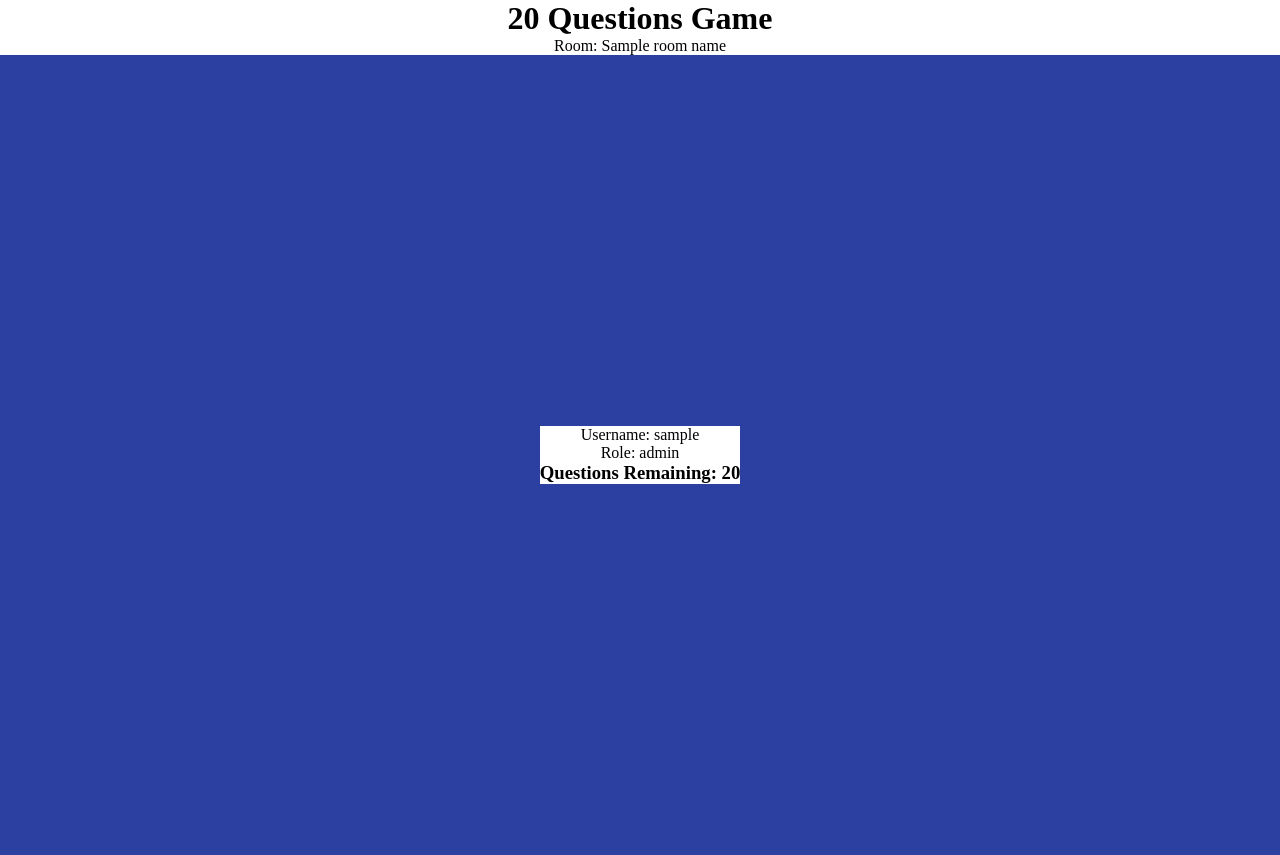
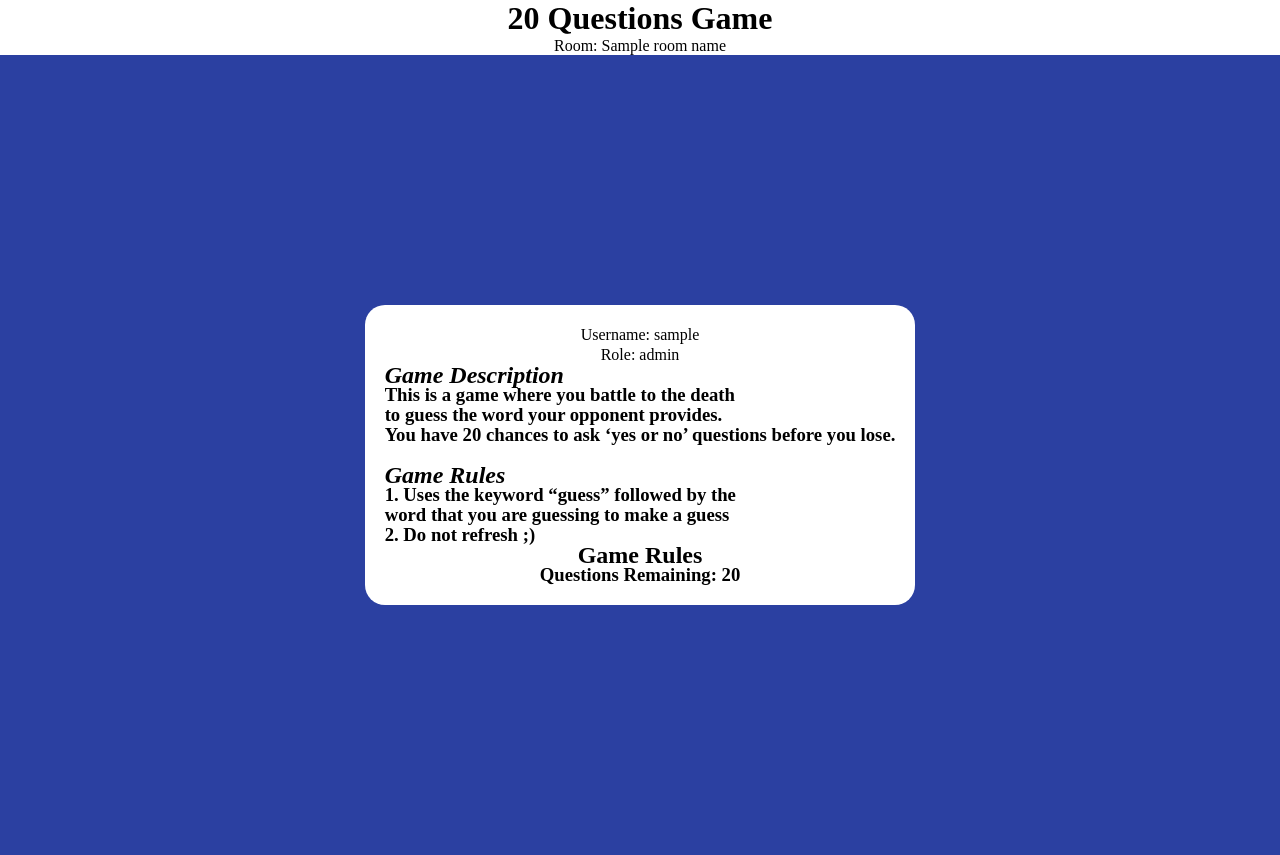
Before and after one commit to emilydesantis/cse312-because-the-internet, a Flask app: template templates/page3.html in a window 1280 px wide. Run offline with Flask 3, Linux system fonts and the light colour scheme; the template is opened without the code that fills it: most values are stand-ins (such as "Sample title", 1, 10 or a date in 2020); some libraries are stand-ins or nearby versions.

Commit message:
html_fixes

```diff
--- a/server.py
+++ b/server.py
@@ -89,7 +89,7 @@
    if user and user.password == pw:
        return redirect(url_for('page2', username=user.username))
    else:
-       return "Login unsucessfull,incorrect username or password", 401
+       return "Login unsuccessful,incorrect username or password", 401
 
 
 
@@ -118,7 +118,7 @@
       #print_all_users()
       return redirect(url_for('page2',username=username))
    else:
-      return "Signup unsucessfull, duplicate username or email", 401
+      return "Signup unsuccessful, duplicate username or email", 401
 
 
 @app.errorhandler(404)
--- a/static/css/styles.css
+++ b/static/css/styles.css
@@ -25,7 +25,8 @@
     background-color: #2b40a1;
     display: block;
 }
-.game-data{
+.game-data,
+.rules{
     /*max-width: auto;*/
     width: 50%;
     height: 30%;
@@ -111,7 +112,7 @@
     justify-content: center;
     align-items: center;
     font-size: 16px;
-    margin: center;
+    /*margin: center;*/
 }
 
 .field input{
@@ -125,6 +126,7 @@
     color: black;
 }
 
+.container-3,
 .user-credentials{
     width: auto;
     height: auto;
--- a/templates/page3.html
+++ b/templates/page3.html
@@ -13,8 +13,22 @@
    <p style="text-align:center">Room: {{ room_name }}</p>
    <section class="container">
           <div class="container-3">
-               <p style="text-align:center">Username: {{ username }}</p>
-               <p style="text-align:center">Role: {{ role }}</p>
+              <p style="text-align:center">Username: {{ username }}</p>
+              <p style="text-align:center">Role: {{ role }}</p>
+
+              <div id="rules">
+                  <h1 style="font-style: italic">Game Description</h1>
+                  <h3>This is a game where you battle to the death</h3>
+                  <h3>to guess the word your opponent provides.</h3>
+                  <h3>You have 20 chances to ask ‘yes or no’ questions before you lose.</h3>
+                  <br>
+                  <h1 style="font-style: italic">Game Rules</h1>
+                  <h3>1. Uses the keyword “guess” followed by the</h3>
+                  <h3>word that you are guessing to make a guess</h3>
+                  <h3>2. Do not refresh ;)</h3>
+              </div>
+              <h1 style="text-align:center">Game Rules</h1>
+
                <div id="game-info">
                    <h3 style="text-align:center">Questions Remaining: <span id="questions-left">20</span></h3>
                    <div id="word-selection" style="display: none;">
@@ -148,12 +162,22 @@
 socket.on('game_over', function(data) {
     const result = data['result'];
     if (result === 'win') {
-        alert('Congratulations! You correctly guessed the word!');
+        if (role === 'ask_questions'){
+           alert('Congratulations! You correctly guessed the word!');
+        }
+        if (role === 'select_word'){
+            alert('Loser! Pick a harder word next time.');
+        }
     } else if (result === 'lose') {
-        alert('Game over! You ran out of questions without guessing the word.');
+        if (role === 'ask_questions') {
+            alert('Game Over! You ran out of questions without guessing the word.');
+        }
+        if (role === 'select_word'){
+            alert('Nice Choice! Your word was too hard to guess!');
+        }
     } else {
         alert('An error occurred, please try again.');
        }
-       window.location.href = '/';
+       window.location.href = '/page2' + '?username=' + encodeURIComponent(username);
    });
 </script>
```
